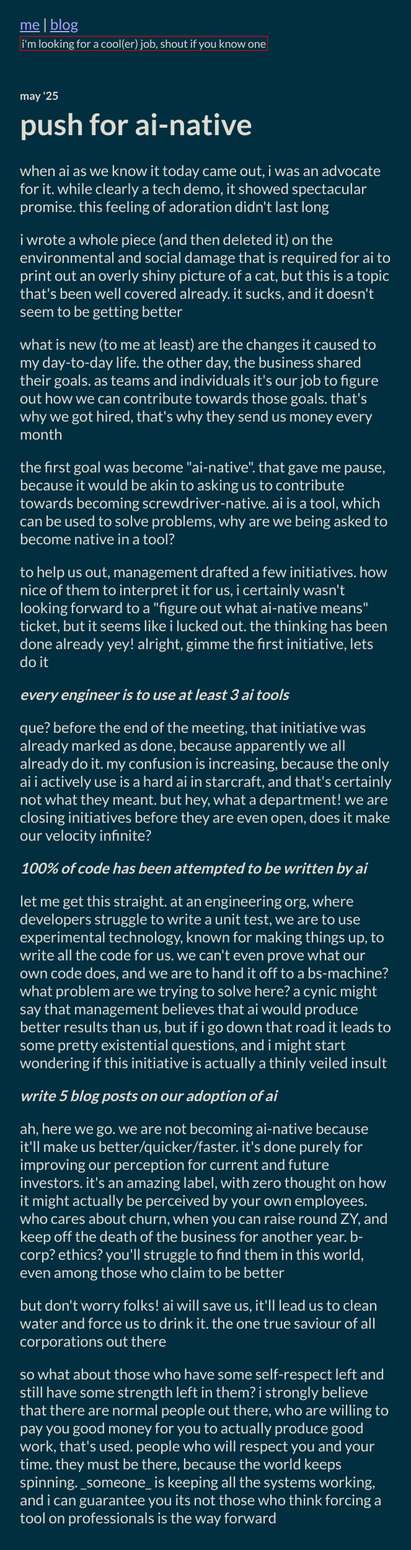
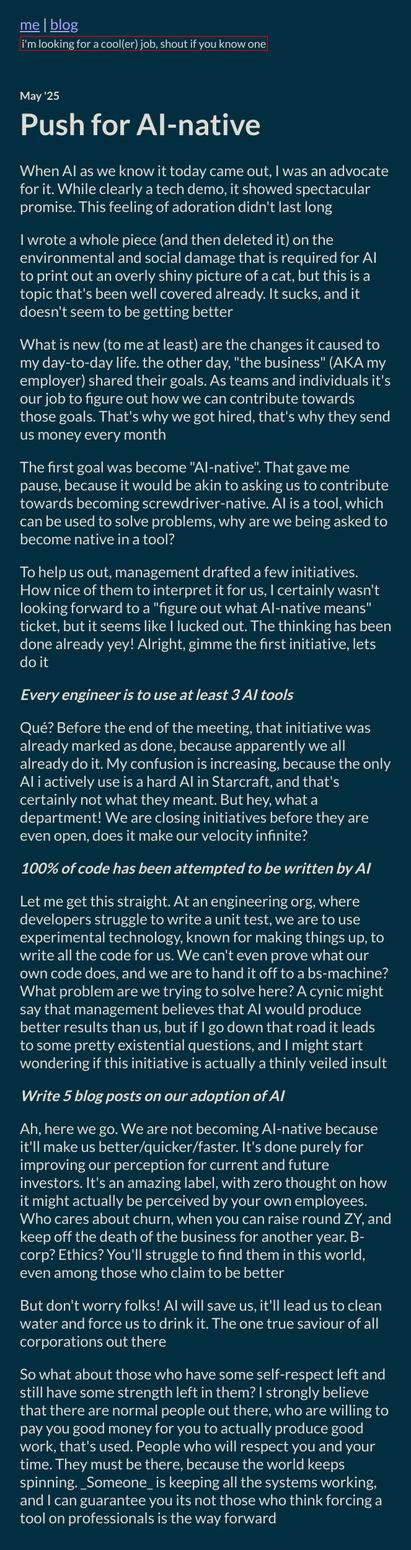
Before and after one commit to nova93/nova93, a Next.js app: page /blog/ai-native in a window 1280 px wide. Shown: the top 2500 px of the page at 62% size, without its empty margins (308-971 px from the left). Built offline with nearby package versions, Linux system fonts and the light colour scheme.

Commit message:
capital letters are a thing

```diff
--- a/src/pages/blog/ai-native.tsx
+++ b/src/pages/blog/ai-native.tsx
@@ -2,99 +2,99 @@ import Seo from "../../components/seo";
 
 const AiNativePage = () => (
   <>
-    <Seo title="ai-native - robmoritz.me" />
+    <Seo title="AI-native - robmoritz.me" />
     <h1>
       <small>
-        <small>may &apos;25</small>
+        <small>May &apos;25</small>
       </small>
       <br />
-      push for ai-native
+      Push for AI-native
     </h1>
     <p>
-      when ai as we know it today came out, i was an advocate for it. while
-      clearly a tech demo, it showed spectacular promise. this feeling of
+      When AI as we know it today came out, I was an advocate for it. While
+      clearly a tech demo, it showed spectacular promise. This feeling of
       adoration didn&apos;t last long
     </p>
     <p>
-      i wrote a whole piece (and then deleted it) on the environmental and
-      social damage that is required for ai to print out an overly shiny picture
-      of a cat, but this is a topic that&apos;s been well covered already. it
+      I wrote a whole piece (and then deleted it) on the environmental and
+      social damage that is required for AI to print out an overly shiny picture
+      of a cat, but this is a topic that&apos;s been well covered already. It
       sucks, and it doesn&apos;t seem to be getting better
     </p>
     <p>
-      what is new (to me at least) are the changes it caused to my day-to-day
-      life. the other day, the business shared their goals. as teams and
-      individuals it&apos;s our job to figure out how we can contribute towards
-      those goals. that&apos;s why we got hired, that&apos;s why they send us
-      money every month
+      What is new (to me at least) are the changes it caused to my day-to-day
+      life. the other day, "the business" (AKA my employer) shared their goals.
+      As teams and individuals it&apos;s our job to figure out how we can
+      contribute towards those goals. That&apos;s why we got hired, that&apos;s
+      why they send us money every month
     </p>
     <p>
-      the first goal was become &quot;ai-native&quot;. that gave me pause,
+      The first goal was become &quot;AI-native&quot;. That gave me pause,
       because it would be akin to asking us to contribute towards becoming
-      screwdriver-native. ai is a tool, which can be used to solve problems, why
+      screwdriver-native. AI is a tool, which can be used to solve problems, why
       are we being asked to become native in a tool?
     </p>
     <p>
-      to help us out, management drafted a few initiatives. how nice of them to
-      interpret it for us, i certainly wasn&apos;t looking forward to a
-      &quot;figure out what ai-native means&quot; ticket, but it seems like i
-      lucked out. the thinking has been done already yey! alright, gimme the
+      To help us out, management drafted a few initiatives. How nice of them to
+      interpret it for us, I certainly wasn&apos;t looking forward to a
+      &quot;figure out what AI-native means&quot; ticket, but it seems like I
+      lucked out. The thinking has been done already yey! Alright, gimme the
       first initiative, lets do it
     </p>
     <p>
       <strong>
-        <em>every engineer is to use at least 3 ai tools</em>
+        <em>Every engineer is to use at least 3 AI tools</em>
       </strong>
     </p>
     <p>
-      que? before the end of the meeting, that initiative was already marked as
-      done, because apparently we all already do it. my confusion is increasing,
-      because the only ai i actively use is a hard ai in starcraft, and
-      that&apos;s certainly not what they meant. but hey, what a department! we
+      Qué? Before the end of the meeting, that initiative was already marked as
+      done, because apparently we all already do it. My confusion is increasing,
+      because the only AI i actively use is a hard AI in Starcraft, and
+      that&apos;s certainly not what they meant. But hey, what a department! We
       are closing initiatives before they are even open, does it make our
       velocity infinite?
     </p>
     <p>
       <strong>
-        <em>100% of code has been attempted to be written by ai</em>
+        <em>100% of code has been attempted to be written by AI</em>
       </strong>
     </p>
     <p>
-      let me get this straight. at an engineering org, where developers struggle
+      Let me get this straight. At an engineering org, where developers struggle
       to write a unit test, we are to use experimental technology, known for
-      making things up, to write all the code for us. we can&apos;t even prove
-      what our own code does, and we are to hand it off to a bs-machine? what
-      problem are we trying to solve here? a cynic might say that management
-      believes that ai would produce better results than us, but if i go down
-      that road it leads to some pretty existential questions, and i might start
+      making things up, to write all the code for us. We can&apos;t even prove
+      what our own code does, and we are to hand it off to a bs-machine? What
+      problem are we trying to solve here? A cynic might say that management
+      believes that AI would produce better results than us, but if I go down
+      that road it leads to some pretty existential questions, and I might start
       wondering if this initiative is actually a thinly veiled insult
     </p>
     <p>
       <strong>
-        <em>write 5 blog posts on our adoption of ai</em>
+        <em>Write 5 blog posts on our adoption of AI</em>
       </strong>
     </p>
     <p>
-      ah, here we go. we are not becoming ai-native because it&apos;ll make us
-      better/quicker/faster. it&apos;s done purely for improving our perception
-      for current and future investors. it&apos;s an amazing label, with zero
-      thought on how it might actually be perceived by your own employees. who
+      Ah, here we go. We are not becoming AI-native because it&apos;ll make us
+      better/quicker/faster. It&apos;s done purely for improving our perception
+      for current and future investors. It&apos;s an amazing label, with zero
+      thought on how it might actually be perceived by your own employees. Who
       cares about churn, when you can raise round ZY, and keep off the death of
-      the business for another year. b-corp? ethics? you&apos;ll struggle to
+      the business for another year. B-corp? Ethics? You&apos;ll struggle to
       find them in this world, even among those who claim to be better
     </p>
     <p>
-      but don&apos;t worry folks! ai will save us, it&apos;ll lead us to clean
-      water and force us to drink it. the one true saviour of all corporations
+      But don&apos;t worry folks! AI will save us, it&apos;ll lead us to clean
+      water and force us to drink it. The one true saviour of all corporations
       out there
     </p>
     <p>
-      so what about those who have some self-respect left and still have some
-      strength left in them? i strongly believe that there are normal people out
+      So what about those who have some self-respect left and still have some
+      strength left in them? I strongly believe that there are normal people out
       there, who are willing to pay you good money for you to actually produce
-      good work, that&apos;s used. people who will respect you and your time.
-      they must be there, because the world keeps spinning. _someone_ is keeping
-      all the systems working, and i can guarantee you its not those who think
+      good work, that&apos;s used. People who will respect you and your time.
+      They must be there, because the world keeps spinning. _Someone_ is keeping
+      all the systems working, and I can guarantee you its not those who think
       forcing a tool on professionals is the way forward
     </p>
   </>
```
